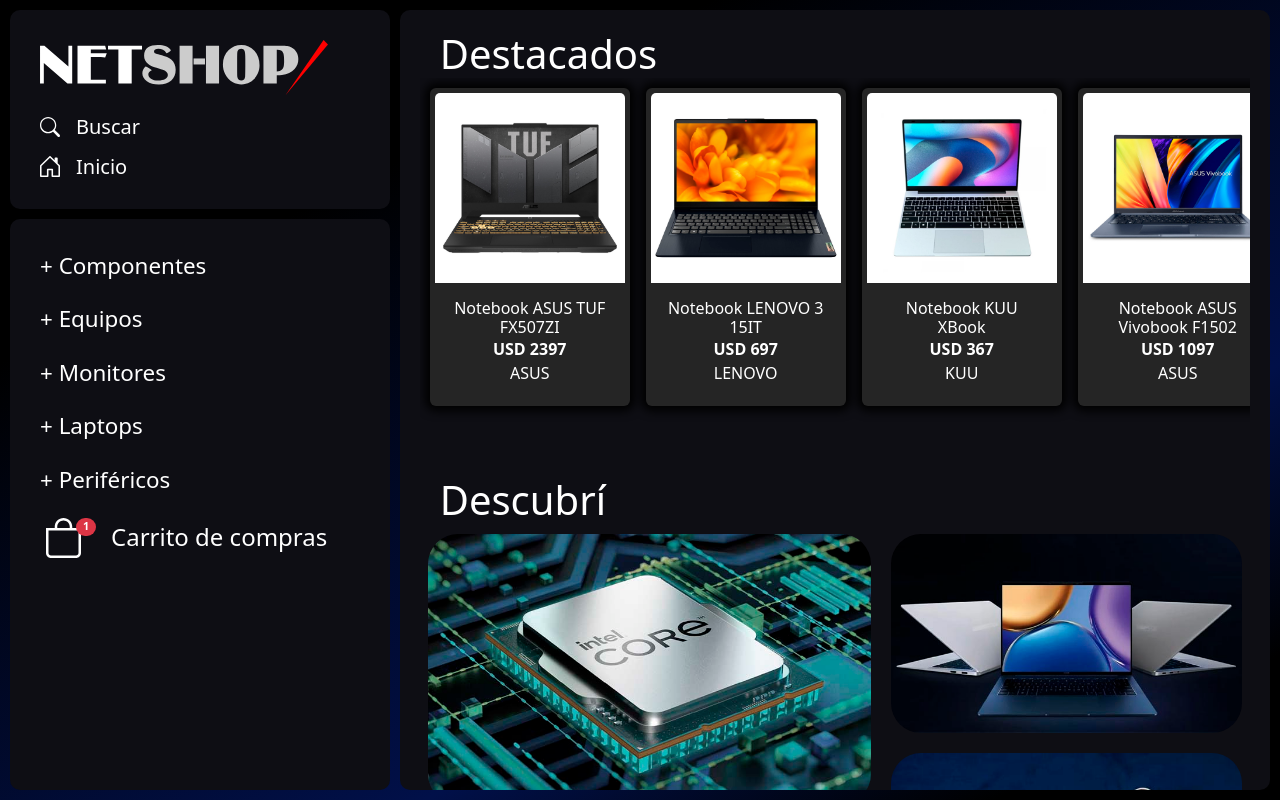
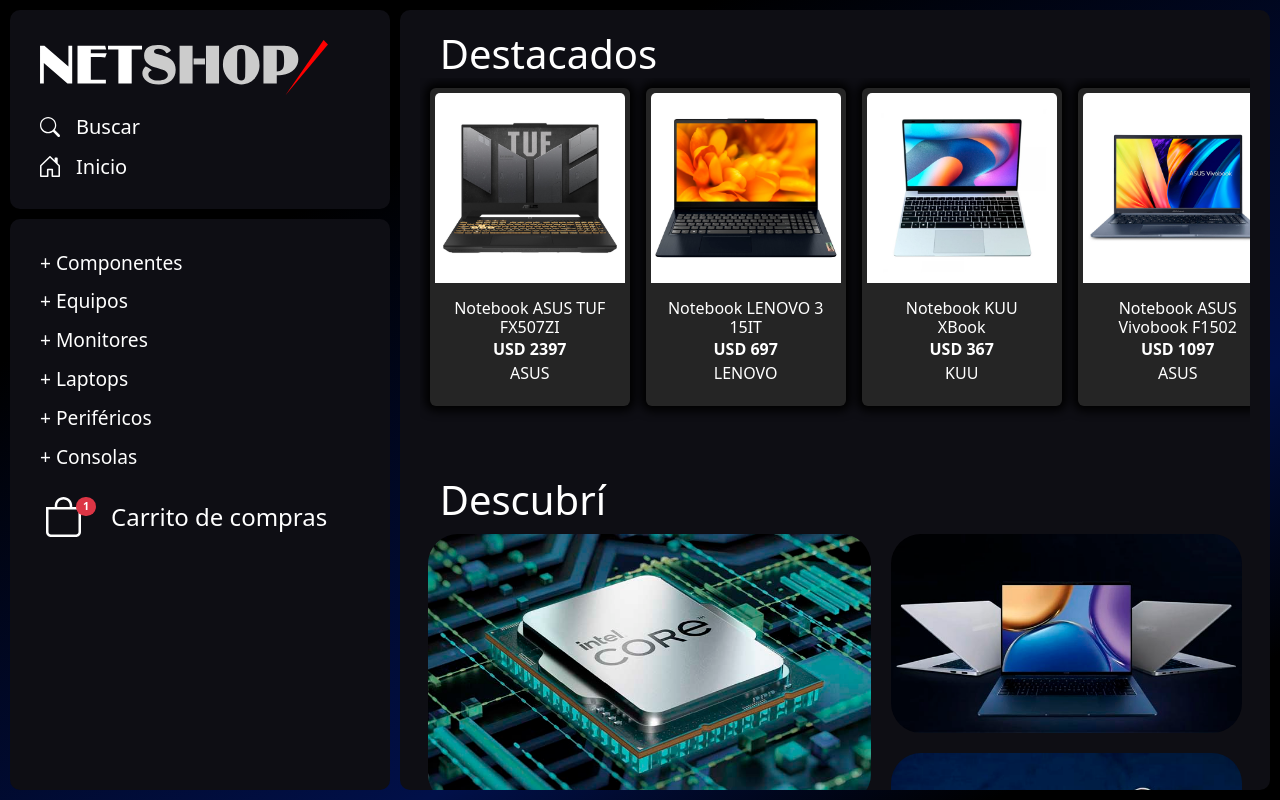
Before and after one commit to facuhdezz/ecommerce, a React (Vite) app in the folder ecommerce/: page / in a window 1280 px wide. Built offline with nearby package versions, Linux system fonts and the light colour scheme.

Commit message:
corrigiendo semantica

```diff
--- a/ecommerce/index.html
+++ b/ecommerce/index.html
@@ -12,7 +12,7 @@
 </head>
 
 <body>
-  <div id="root"></div>
+  <div id="root" class="root"></div>
   <script type="module" src="/src/main.jsx"></script>
   <script src="https://cdn.jsdelivr.net/npm/bootstrap@5.3.2/dist/js/bootstrap.bundle.min.js"
     integrity="sha384-C6RzsynM9kWDrMNeT87bh95OGNyZPhcTNXj1NW7RuBCsyN/o0jlpcV8Qyq46cDfL"
--- a/ecommerce/src/App.jsx
+++ b/ecommerce/src/App.jsx
@@ -5,16 +5,14 @@
 function App() {
   return (
     <>
+      <aside>
+        <Aside />
+      </aside>
       <main>
-        <aside>
-          <Aside />
-        </aside>
-        <section>
-          <h1 className="titulos">Destacados</h1>
-          <ItemListContainer greeting={"La página actualmente se encuentra en desarrollo!"}></ItemListContainer>
-          <h1 className="titulos">Descubrí</h1>
-          <Content />
-        </section>
+        <h1 className="titulos" id="destacados">Destacados</h1>
+        <ItemListContainer greeting={"La página actualmente se encuentra en desarrollo!"}></ItemListContainer>
+        <h1 className="titulos">Descubrí</h1>
+        <Content />
       </main>
     </>
   )
--- a/ecommerce/src/components/AsideBody.jsx
+++ b/ecommerce/src/components/AsideBody.jsx
@@ -3,14 +3,17 @@
 const AsideBody = () => {
     return (
         <>
-            <article className="bodyAside">
+            <section className="bodyAside">
                 <a className="linkAside" href="#">+ Componentes</a>
                 <a className="linkAside" href="#">+ Equipos</a>
                 <a className="linkAside" href="#">+ Monitores</a>
                 <a className="linkAside" href="#">+ Laptops</a>
                 <a className="linkAside" href="#">+ Periféricos</a>
-                <CartWidget></CartWidget>
-            </article>
+                <a className="linkAside" href="#">+ Consolas</a>
+                <article>
+                    <CartWidget></CartWidget>
+                </article>
+            </section>
         </>
     )
 }
--- a/ecommerce/src/components/AsideCab.jsx
+++ b/ecommerce/src/components/AsideCab.jsx
@@ -4,13 +4,13 @@
 
 const AsideCab = () => {
     return (
-        <article className="topAside">
+        <header className="topAside">
             <img src={Logo} alt="Logo de NetShop: letra N con flecha atravezada" className="logo" />
             <div className="d-flex flex-column gap-3">
                 <a className="d-inline-flex align-items-center gap-3"><img src={Search} width={20}/><h5>Buscar</h5></a>
-                <a className="d-inline-flex align-items-center gap-3"><img src={Home} width={20}/><h5>Inicio</h5></a>
+                <a className="d-inline-flex align-items-center gap-3" href="#destacados"><img src={Home} width={20}/><h5>Inicio</h5></a>
             </div>
-        </article>
+        </header>
     )
 }
 
--- a/ecommerce/src/components/Card.jsx
+++ b/ecommerce/src/components/Card.jsx
@@ -15,7 +15,7 @@
     return (
         <div id={id} onMouseEnter={hoverImg} onMouseLeave={hoverImg}> {/* Utilizo onMouseEnter y onMouseOver para ejecutar la funcion hoverImg al pasar el mouse por encima del div */}
             <img src={img} alt={description}/>
-            <div className="titulo">
+            <div className="tituloCat">
                 <h1 id={"titulo"+id}>{description}</h1>
             </div>
         </div>
--- a/ecommerce/src/components/ItemListContainer.jsx
+++ b/ecommerce/src/components/ItemListContainer.jsx
@@ -2,9 +2,9 @@
 
 const ItemListContainer = ({ greeting }) => {
     return (
-        <header className="aviso">
+        <section className="productos">
             <ItemList />
-        </header>
+        </section>
     )
 }
 
--- a/ecommerce/src/styles.css
+++ b/ecommerce/src/styles.css
@@ -1,3 +1,10 @@
+/* #1e1e21 */
+/* #5C001F */
+
+*{
+  scroll-behavior: smooth;
+}
+
 body {
   background: rgb(0,0,0);
   background: linear-gradient(153deg, rgba(0,0,0,1) 0%, rgba(0,0,0,1) 25%, rgba(1,16,73,1) 70%, rgba(0,0,0,1) 90%, rgba(0,0,0,1) 100%);
@@ -14,23 +21,68 @@
   cursor: pointer;
 }
 
-/* #1e1e21 */
-/* #5C001F */
-
 p, h1, h2, h3, h4, h5 {
   margin: 0;
 }
 
-.navbar li {
-  margin-inline: 20px;
-  font-size: 1.2rem;
+/* ----- CUERPO DE LA PÁGINA ----- */
+
+.root {
+  display: flex;
+  flex-direction: row;
+  gap: 10px;
+  height: 100vh;
+  padding: 10px;
 }
 
-.nav-link, .cart {
-  transition: .3s;
+/* ----- ASIDE ----- */
+
+aside {
+  display: flex;
+  flex-direction: column;
+  gap: 10px;
+  width: 430px;
+  height: 100%;
 }
 
-.nav-link:hover, .cart:hover {
+.topAside, .bodyAside {
+  border-radius: 10px;
+  display: flex;
+  flex-direction: column;
+  background-color: #0e0e14;
+  margin-right: 0;
+  gap: 20px;
+  padding: 30px;
+}
+
+.logo {
+  width: 90%;
+}
+
+.bodyAside {
+  height: 100%;
+  gap: 10px;
+}
+
+.bodyAside a {
+  font-size: 1.2rem;
+  transition: .2s;
+}
+
+.bodyAside a:hover {
+  letter-spacing: 2px;
+}
+
+.bodyAside article {
+  margin-top: 15px;
+}
+
+.cart {
+  transition: .3s;
+  width: 35px;
+}
+
+.cart:hover {
   scale: 1.1;
 }
 
@@ -39,10 +91,6 @@
   background: none;
   border: none;
   font-size: .9rem;
-}
-
-.cart {
-  width: 35px;
 }
 
 .cartNotification {
@@ -54,62 +102,9 @@
   cursor: default;
 }
 
-/*   ASIDE   */
+/* ----- MAIN ----- */
 
-main {
-  display: flex;
-  flex-direction: row;
-  gap: 10px;
-  height: 100vh;
-  padding: 10px;
-}
-
-aside {
-  display: flex;
-  flex-direction: column;
-  gap: 10px;
-  width: 430px;
-  height: 100%;
-}
-
-aside > article {
-  border-radius: 10px;
-}
-
-.topAside {
-  display: flex;
-  flex-direction: column;
-  justify-content: center;
-  background-color: #0e0e14;
-  margin-right: 0;
-  gap: 20px;
-  padding: 30px;
-}
-
-.bodyAside {
-  height: 100%;
-  display: flex;
-  flex-direction: column;
-  background-color: #0e0e14;
-  margin-right: 0;
-  gap: 20px;
-  padding: 30px;
-}
-
-.bodyAside a {
-  font-size: 1.4rem;
-  transition: .2s;
-}
-
-.bodyAside a:hover {
-  letter-spacing: 2px;
-}
-
-.logo {
-  width: 90%;
-}
-
-main > section {
+.root > main {
   background-color: #0e0e14;
   width: 80vw;
   height: 100%;
@@ -118,17 +113,17 @@
   overflow-y: scroll;
 }
 
-main > section::-webkit-scrollbar {
+.root > main::-webkit-scrollbar { /* Personalizo el scrollbar para navegadores con webkit */
   -webkit-appearance: none;
   width: 5px;
 }
 
-main > section::-webkit-scrollbar-thumb {
+.root > main::-webkit-scrollbar-thumb {
   background-color: #797979;
   border-radius: 20px;
 }
 
-main > section::-webkit-scrollbar-track {
+.root > main::-webkit-scrollbar-track {
   width: 5px;
   border-radius: 5px;
 }
@@ -137,20 +132,21 @@
   margin-left: 20px;
 }
 
-.aviso {
+/* ----- Sección de productos destacados ----- */
+
+.productos {
   width: 100%;
   margin-bottom: 50px;
   padding-bottom: 10px;
   overflow-x: scroll;
 }
 
-
-.aviso::-webkit-scrollbar {
+.productos::-webkit-scrollbar {
   height: 5px;
   background-color: #252525;
 }
 
-.aviso::-webkit-scrollbar-thumb {
+.productos::-webkit-scrollbar-thumb {
   background-color: #797979;
   border-radius: 20px;
 }
@@ -178,21 +174,6 @@
 
 .card img {
   background-color: white;
-}
-
-.title {
-  margin-bottom: 20px;
-  color: white;
-}
-
-.logoLanding {
-  width: 500px;
-  margin-bottom: 35px;
-}
-
-.greeting {
-  color: rgb(255, 255, 156);
-  font-size: 1.5rem;
 }
 
 /* ---- Grilla ---- */
@@ -241,14 +222,14 @@
   cursor: pointer;
 }
 
-.titulo {
+.tituloCat {
   position: absolute;
   bottom: 7px;
   left: 7px;
   color: white;
 }
 
-.titulo h1 {
+.tituloCat h1 {
   background: rgba(0,0,0,0.9);
   padding: 10px;
   border-radius: 20px;
@@ -337,56 +318,7 @@
     "mon mon mon mon mon"
     "mdb mdb mdb mdb mdb"
     "mdb mdb mdb mdb mdb"
-    "mdb mdb mdb mdb mdb"
-    "ram ram ram ram ram"
-    "ram ram ram ram ram"
-    "ram ram ram ram ram"
-    "equ equ equ equ equ"
-    "equ equ equ equ equ"
-    "equ equ equ equ equ"
-    "equ equ equ equ equ";
+    "mdb mdb mdb mdb mdb";
     gap: 10px;
   }
 }
-
-/* .grid div {
-  background-color: white;
-  min-width: 250px;
-  min-height: 250px;
-  grid-area: a;
-}
-
-.grid div:nth-child(2) {
-  grid-column-start: span 3;
-  grid-area: b;
-}
-
-.grid div:nth-child(3) {
-  grid-row-start: span 2;
-  grid-area: c;
-}
-
-.grid div:nth-child(4) {
-  grid-row-start: span 2;
-  grid-area: d;
-}
-
-.grid div:nth-child(5) {
-  grid-column-start: span 3;
-  grid-area: e;
-}
-
-.grid div:nth-child(6) {
-  grid-row-start: span 2;
-  grid-area: f;
-}
-
-.grid div:nth-child(7) {
-  grid-row-start: span 2;
-  grid-area: g;
-} */
-
-/* .grid div img{
-  display: none;
-  max-width: 400px;
-} */
```
